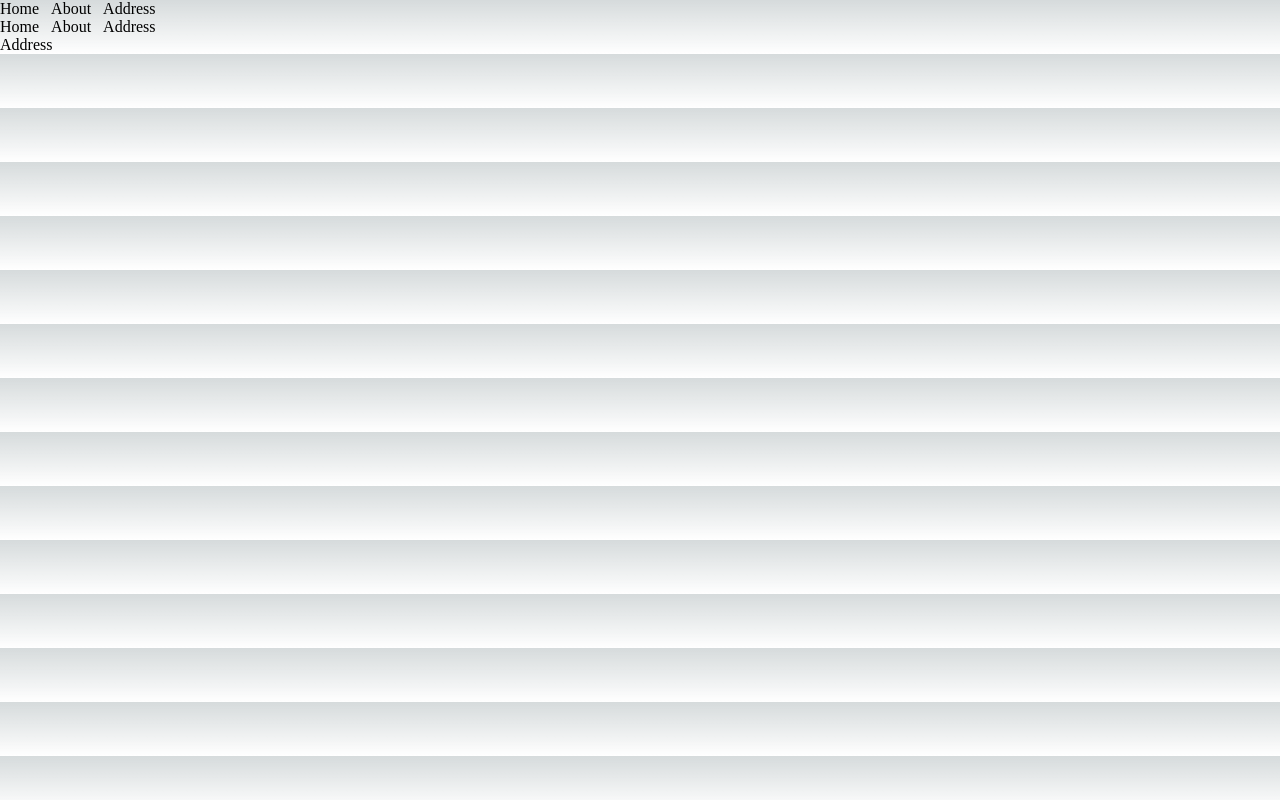
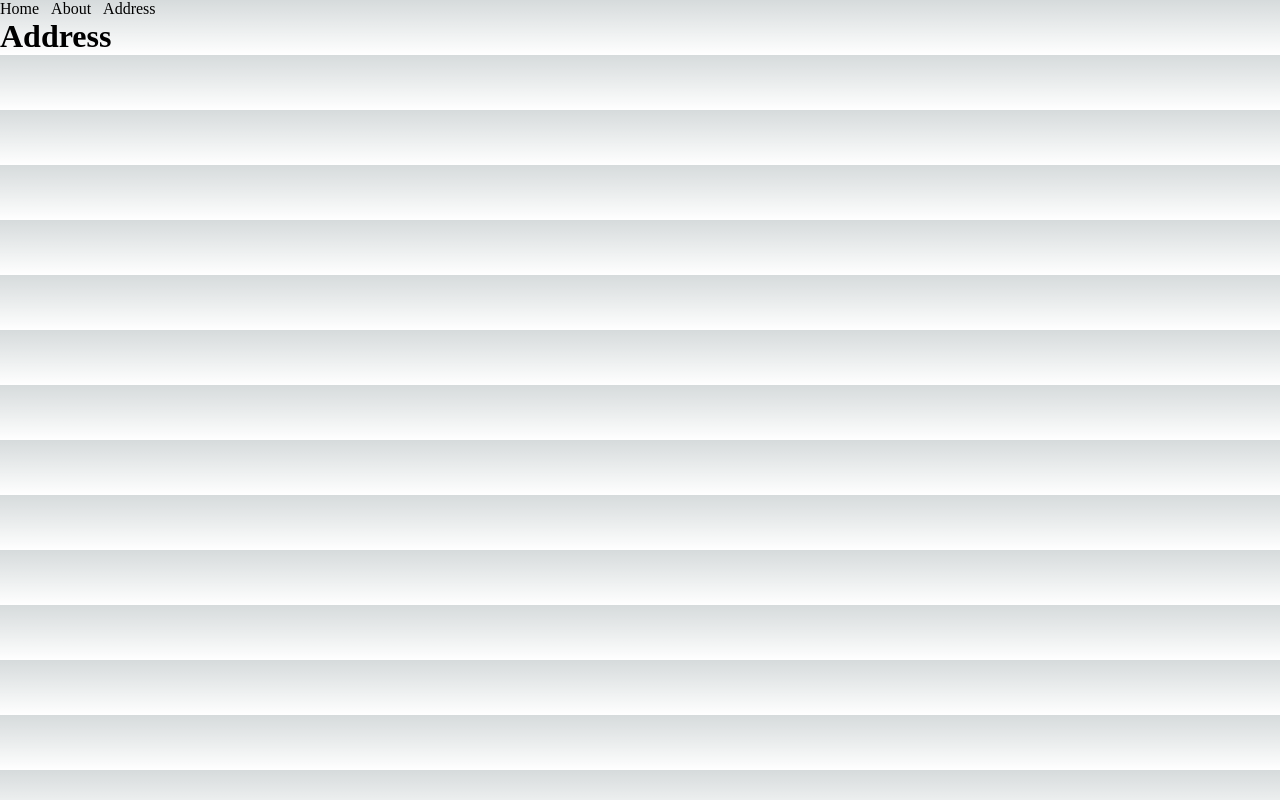
Before and after one commit to tundeph/mynext, a Next.js app: page /details/address in a window 1280 px wide. Built offline with nearby package versions, Linux system fonts and the light colour scheme.

Commit message:
Update address.js

```diff
--- a/pages/details/address.js
+++ b/pages/details/address.js
@@ -1,11 +1,9 @@
 import React from "react"
-import Navbar from "../../components/navbar"
 
 const Address = () => {
 	return (
 		<div>
-			<Navbar />
-			Address
+			<h1>Address </h1>
 		</div>
 	)
 }
```
